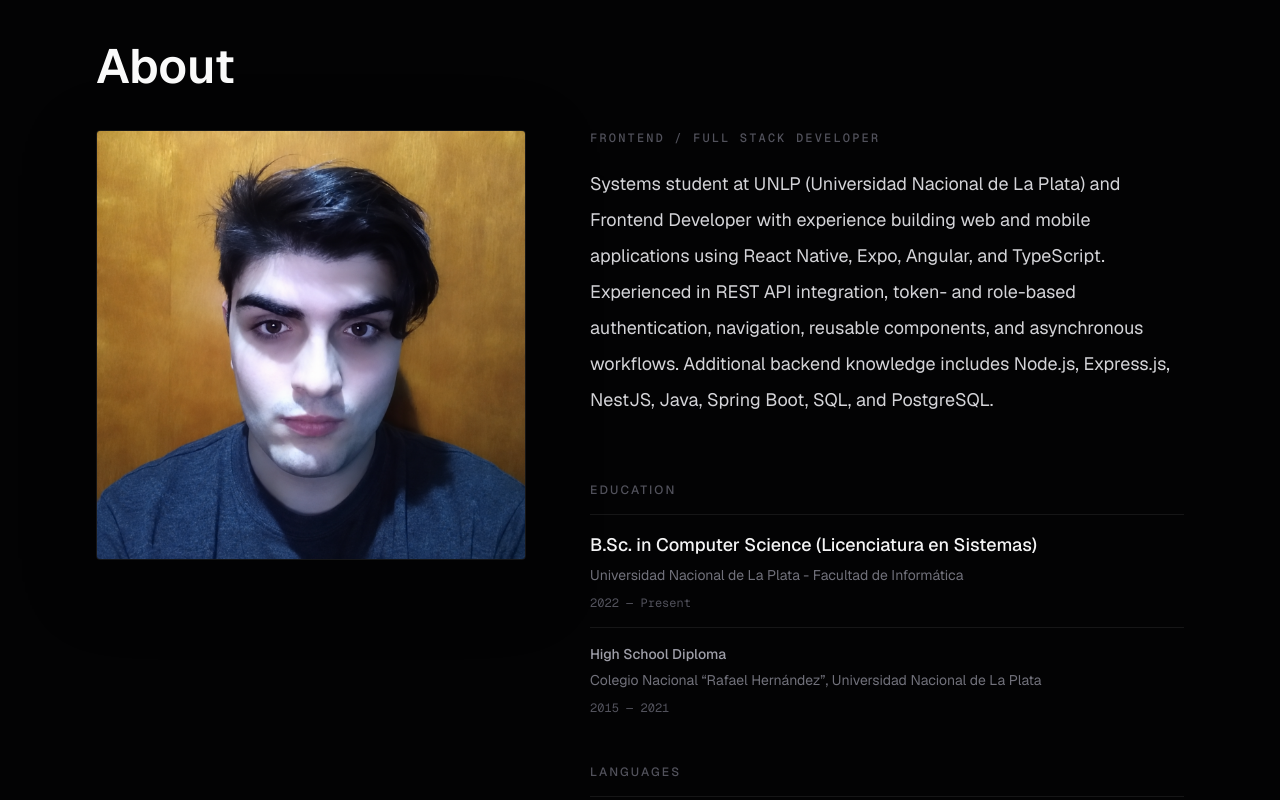
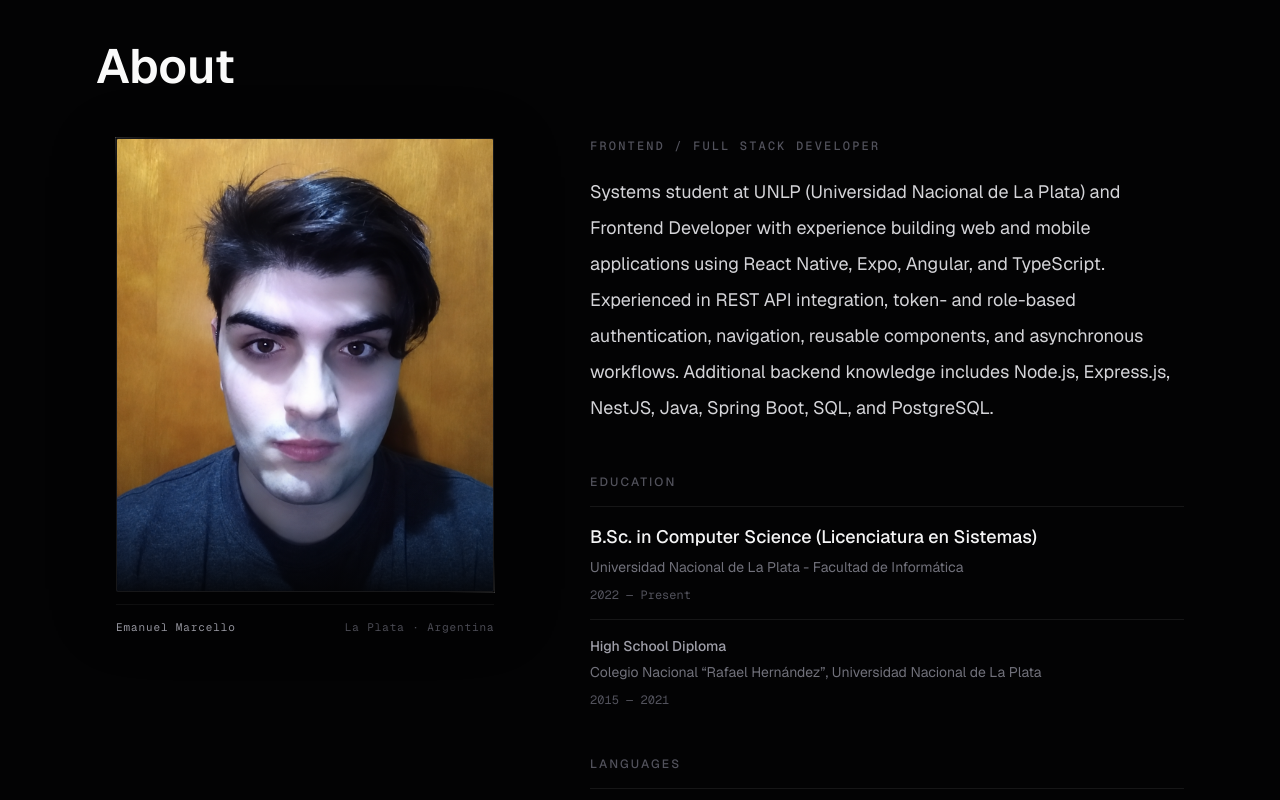
Before and after one commit to EmaMarc/portfolio, a Next.js app: page /en in a window 1280 px wide. Shown: the part 4980-5780 px from the top of the page. Built offline with nearby package versions, Linux system fonts and the light colour scheme.

Commit message:
feat: add portfolio about section

```diff
--- a/src/components/sections/portfolio-home.tsx
+++ b/src/components/sections/portfolio-home.tsx
@@ -256,6 +256,18 @@ function getExperienceYear(experience: Experience) {
 
 function formatYearPeriod(period: Education["period"], locale: Locale) {
   return `${period.start} — ${period.end ?? copy[locale].present}`;
+}
+
+function getPortraitLocation() {
+  if (!profile.location) {
+    return "";
+  }
+
+  const [city, , country] = profile.location
+    .split(",")
+    .map((part) => part.trim());
+
+  return city && country ? `${city} · ${country}` : profile.location;
 }
 
 function getLinkLabel(linkKey: LinkKey, locale: Locale) {
@@ -833,6 +845,7 @@ function ExperienceSection({ locale }: { locale: Locale }) {
 
 function AboutSection({ locale }: { locale: Locale }) {
   const labels = copy[locale];
+  const portraitLocation = getPortraitLocation();
 
   return (
     <section
@@ -847,18 +860,26 @@ function AboutSection({ locale }: { locale: Locale }) {
         {labels.about}
       </h2>
 
-      <div className="mt-10 grid gap-10 lg:grid-cols-[minmax(17rem,0.42fr)_minmax(0,0.58fr)] lg:gap-16">
+      <div className="mt-12 grid gap-x-10 gap-y-14 lg:grid-cols-[minmax(17rem,0.42fr)_minmax(0,0.58fr)] lg:gap-x-16 lg:gap-y-12">
         <div className="order-2 lg:order-1 lg:row-span-2">
-          <div className="relative aspect-square w-full max-w-[23rem] overflow-hidden rounded-[4px] border border-white/[0.08] shadow-[0_22px_70px_rgba(0,0,0,0.35)] sm:max-w-[26rem] lg:max-w-none">
+          <figure className="mx-auto w-[92%] max-w-[21.5rem] min-[390px]:w-[86%] sm:w-[78%] sm:max-w-[23rem] md:w-[62%] md:max-w-[24rem] lg:mx-0 lg:ml-3 lg:w-[88%] lg:max-w-[23.5rem] xl:ml-5 xl:max-w-[25rem]">
+            <div className="relative before:pointer-events-none before:absolute before:-left-px before:-top-px before:z-[2] before:h-10 before:w-14 before:bg-no-repeat before:content-[''] before:[background-image:linear-gradient(90deg,rgba(244,244,245,0.16)_0%,rgba(244,244,245,0.07)_52%,rgba(244,244,245,0)_100%),linear-gradient(180deg,rgba(244,244,245,0.14)_0%,rgba(244,244,245,0.06)_54%,rgba(244,244,245,0)_100%)] before:[background-position:left_top,left_top] before:[background-size:3.5rem_1px,1px_2.5rem] after:pointer-events-none after:absolute after:-bottom-px after:-right-px after:z-[2] after:h-9 after:w-12 after:bg-no-repeat after:content-[''] after:[background-image:linear-gradient(270deg,rgba(244,244,245,0.13)_0%,rgba(244,244,245,0.055)_50%,rgba(244,244,245,0)_100%),linear-gradient(0deg,rgba(244,244,245,0.12)_0%,rgba(244,244,245,0.05)_52%,rgba(244,244,245,0)_100%)] after:[background-position:right_bottom,right_bottom] after:[background-size:3rem_1px,1px_2.25rem]">
+              <div className="relative aspect-[4/5] w-full overflow-hidden rounded-[2px] border border-white/[0.06] bg-zinc-950 shadow-[0_18px_64px_rgba(0,0,0,0.34)] after:pointer-events-none after:absolute after:inset-x-0 after:bottom-0 after:z-[1] after:h-[31%] after:[background:linear-gradient(180deg,rgba(3,3,4,0)_0%,rgba(3,3,4,0.10)_42%,rgba(3,3,4,0.54)_76%,rgba(3,3,4,0.88)_100%)] after:content-[''] lg:aspect-[5/6]">
                 <Image
                   alt={labels.portraitAlt}
-              className="object-cover object-center"
+                  className="object-cover object-[50%_50%]"
                   fill
                   loading="lazy"
-              sizes="(max-width: 639px) calc(100vw - 2rem), (max-width: 1023px) 26rem, 30vw"
+                  sizes="(max-width: 389px) calc((100vw - 2rem) * 0.92), (max-width: 639px) calc((100vw - 2rem) * 0.86), (max-width: 1023px) 23rem, (max-width: 1279px) 23.5rem, 25rem"
                   src="/media/profile/emanuel-marcello.png"
                 />
               </div>
+            </div>
+            <figcaption className="mt-3 flex flex-wrap items-center justify-between gap-x-4 gap-y-1 border-t border-white/[0.06] pt-3 font-mono text-[0.6875rem] leading-5 tracking-[0.08em] text-zinc-600">
+              <span className="text-zinc-400">{profile.name}</span>
+              {portraitLocation ? <span>{portraitLocation}</span> : null}
+            </figcaption>
+          </figure>
         </div>
 
         <div className="order-1 min-w-0 lg:order-2">
```
Lines whose indentation alone changed are shown as unchanged.
